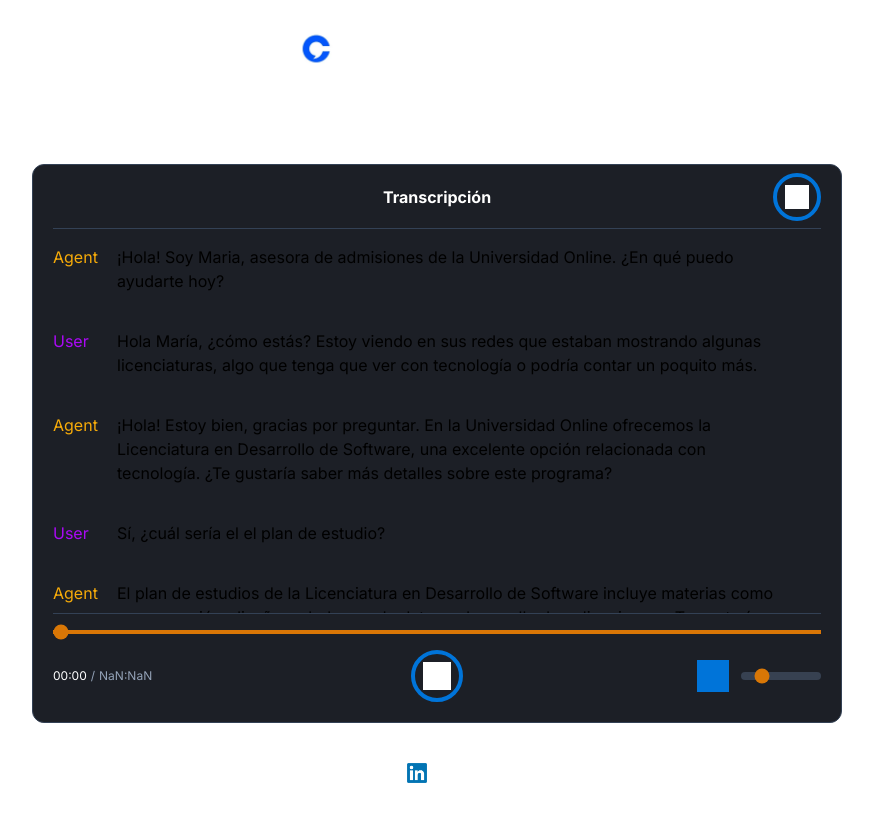
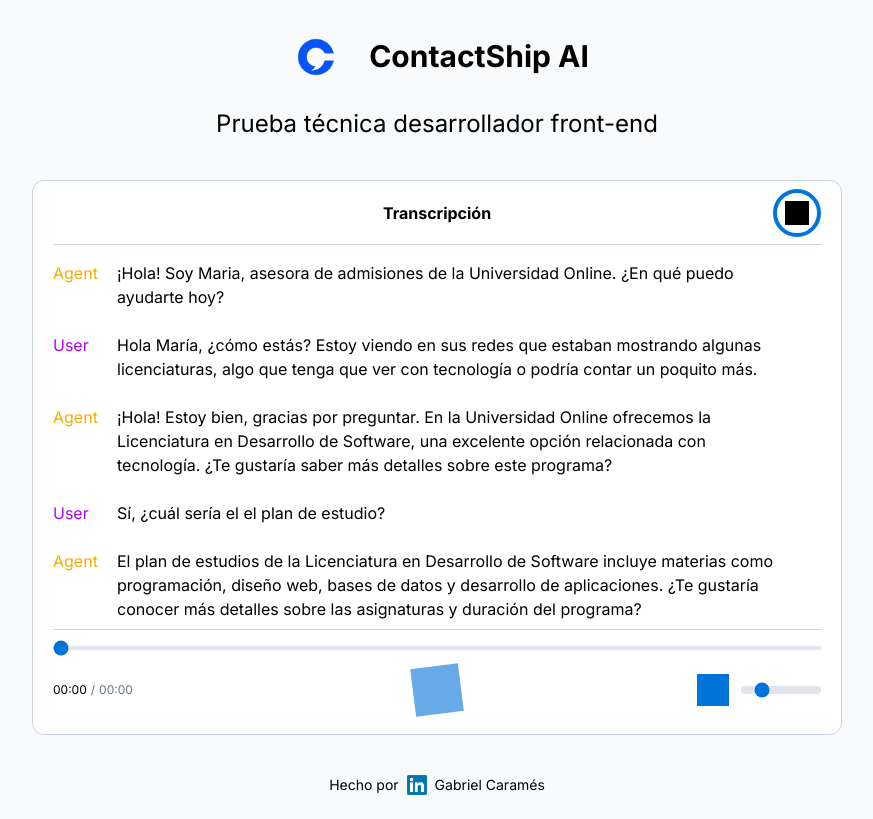
Before and after one commit to GabrielCarames/contact-ship-ai-prueba-tecnica-frontend, a Next.js app: page / in a window 1280 px wide. Shown: the whole page, without its empty margins (203-1076 px from the left). Built offline with nearby package versions, Linux system fonts and the light colour scheme.

Commit message:
feat: add light mode

```diff
--- a/src/app/globals.css
+++ b/src/app/globals.css
@@ -8,10 +8,18 @@
   --buffered-left: 0;
 }
 
-.active-content > p {
-  background-color: #0074d9;
+.progress-bar::-webkit-slider-thumb {
+  z-index: 4;
+  position: relative;
 }
 
-* {
-  transition-duration: 300ms;
+.progress-bar::before {
+  transform: scaleX(var(--progress-width));
+  z-index: 3;
 }
+
+.progress-bar::after {
+  transform: scaleX(var(--buffered-width));
+  transform-origin: left;
+  z-index: 2;
+}
--- a/src/app/page.tsx
+++ b/src/app/page.tsx
@@ -4,7 +4,7 @@ import Header from "@/components/Header"
 
 export default function HomePage() {
   return (
-    <main className="w-full bg-white dark:bg-bunker min-h-screen flex justify-center items-center flex-col gap-10 p-2 py-6">
+    <main className="w-full bg-slate-50 dark:bg-bunker min-h-screen flex justify-center items-center flex-col gap-10 p-2 py-6 dark:text-white">
       <Header />
       <AudioWithTranscription />
       <Footer />
--- a/src/components/AudioWithTranscription.tsx
+++ b/src/components/AudioWithTranscription.tsx
@@ -3,8 +3,8 @@ import Transcription from "@/components/Transcription"
 import transcription from "../utils/transcription.json"
 import { TranscriptionJSONProps } from "@/types"
 import useAudio from "@/hooks/useAudio"
+import CustomAudioPlayer from "./CustomAudioPlayer"
 
-import CustomAudioPlayer from "./CustomAudioPlayer"
 export default function AudioWithTranscription() {
   const { audioRef, contentRef, playFromTime, isPlaying, setIsPlaying } =
     useAudio({
@@ -12,7 +12,7 @@ export default function AudioWithTranscription() {
     })
 
   return (
-    <section className="flex flex-col bg-shark p-5 pt-0 rounded-xl border border-slate-700">
+    <section className="flex flex-col bg-white dark:bg-shark p-5 pt-0 rounded-xl border border-slate-300 dark:border-slate-700">
       <Transcription
         transcription={transcription as TranscriptionJSONProps[]}
         contentRef={contentRef}
--- a/src/components/CustomAudioPlayer.tsx
+++ b/src/components/CustomAudioPlayer.tsx
@@ -24,16 +24,19 @@ export default function CustomAudioPlayer({
     handleVolumeChange,
     handleAudioChange,
     setCurrrentProgress,
-    setVolume
+    setVolume,
+    currentAudioRef,
+    handleDurationChange
   } = useCustomAudioPlayer({ audioRef, isPlaying, setIsPlaying })
 
   return (
-    <div className="border-t border-t-slate-700 pt-5">
-      <div className="bg-dark-1 text-slate-400 relative">
+    <div className="border-t border-t-slate-300 dark:border-t-slate-700 pt-5">
+      <div className="bg-dark-1 text-slate-500 dark:text-slate-400 relative">
         <audio
-          ref={audioRef}
+          ref={currentAudioRef}
           preload="metadata"
           autoPlay={false}
+          onLoadedMetadata={handleDurationChange}
           onTimeUpdate={e => {
             setCurrrentProgress(e.currentTarget.currentTime)
             handleBufferProgress(e)
@@ -51,8 +54,8 @@ export default function CustomAudioPlayer({
         />
         <div className="grid grid-cols-3 items-center pt-4">
           <p className="text-xs flex gap-1">
-            <span className="text-white">{elapsedDisplay}</span>/
-            <span>{durationDisplay}</span>
+            <span className="text-black dark:text-white">{elapsedDisplay}</span>
+            /<span>{durationDisplay}</span>
           </p>
           <div className="flex items-center gap-4 justify-self-center">
             <IconButton
@@ -61,14 +64,14 @@ export default function CustomAudioPlayer({
               aria-label={isPlaying ? "Pause" : "Play"}
             >
               {!isReady && src ? (
-                <span className="icon-[mdi--loading] bg-mediumslateblue size-12" />
+                <span className="icon-[mdi--loading] bg-mediumslateblue size-12 animate-spin" />
               ) : isPlaying ? (
-                <div className="border-4 border-mediumslateblue rounded-full p-2 flex justify-center items-center">
-                  <span className="icon-[ic--outline-pause] bg-white size-7" />
+                <div className="border-4 border-mediumslateblue rounded-full p-2 flex justify-center items-center hover:bg-mediumslateblue group duration-300">
+                  <span className="icon-[ic--outline-pause] bg-black dark:bg-white size-5 sm:size-7 group-hover:bg-white group-hover:dark:bg-black" />
                 </div>
               ) : (
-                <div className="border-4 border-mediumslateblue rounded-full p-2 flex justify-center items-center">
-                  <span className="icon-[ic--baseline-play-arrow] bg-white size-7" />
+                <div className="border-4 border-mediumslateblue rounded-full p-2 flex justify-center items-center hover:bg-mediumslateblue group duration-300">
+                  <span className="icon-[ic--baseline-play-arrow] bg-black dark:bg-white size-5 sm:size-7 group-hover:bg-white group-hover:dark:bg-black" />
                 </div>
               )}
             </IconButton>
@@ -79,9 +82,9 @@ export default function CustomAudioPlayer({
               aria-label={volume === 0 ? "unmute" : "mute"}
             >
               {volume === 0 ? (
-                <span className="icon-[ic--baseline-volume-off] bg-mediumslateblue size-8" />
+                <span className="icon-[ic--baseline-volume-off] bg-mediumslateblue size-6 sm:size-8 hover:scale-105 duration-300" />
               ) : (
-                <span className="icon-[ic--baseline-volume-up] bg-mediumslateblue size-8" />
+                <span className="icon-[ic--baseline-volume-up] bg-mediumslateblue size-6 sm:size-8 hover:scale-105 duration-300" />
               )}
             </IconButton>
             <VolumeInput volume={volume} onVolumeChange={handleVolumeChange} />
--- a/src/components/Footer.tsx
+++ b/src/components/Footer.tsx
@@ -4,7 +4,7 @@ import Link from "next/link"
 export default function Footer() {
   return (
     <footer>
-      <p className="text-white flex text-sm items-center text-center">
+      <p className="flex text-sm items-center text-center">
         Hecho por
         <Link
           href="https://www.linkedin.com/in/gabrielcarames/"
--- a/src/components/Header.tsx
+++ b/src/components/Header.tsx
@@ -2,12 +2,12 @@ import Image from "next/image"
 
 export default function Header() {
   return (
-    <header className="text-white flex flex-col gap-5 text-center">
+    <header className="flex flex-col gap-5 text-center">
       <div className="flex gap-5 items-center self-center">
         <Image
-          src="/media/contact-ship-ai-logo.webp"
+          src="/media/contact-ship-ai-logo.png"
           alt="Logo de ContactShip AI"
-          className="size-10 sm:size-12"
+          className="size-14 sm:size-16"
           width={50}
           height={50}
         />
--- a/src/components/Transcription.tsx
+++ b/src/components/Transcription.tsx
@@ -11,7 +11,7 @@ export default function Transcription({
     <section className="flex flex-col gap-0">
       <TranscriptionHeader />
       <ul
-        className="flex flex-col gap-2 sm:gap-5 max-w-screen-md max-h-96 overflow-y-scroll scrollbar-thin scrollbar-thumb-mediumslateblue scrollbar-track-mercury dark:scrollbar-track-bunker pr-5 py-2"
+        className="flex flex-col gap-2 text-black dark:text-white max-w-screen-md max-h-96 overflow-y-scroll scrollbar-thin scrollbar-thumb-mediumslateblue scrollbar-track-mercury dark:scrollbar-track-bunker pr-5 py-2"
         ref={contentRef}
       >
         {transcription.map(content => (
--- a/src/components/TranscriptionHeader.tsx
+++ b/src/components/TranscriptionHeader.tsx
@@ -4,18 +4,18 @@ export default function TranscriptionHeader() {
   const { handleChangeTheme, theme } = useThemeSwitcher()
 
   return (
-    <header className="border-b border-b-slate-700 w-full flex justify-center relative items-center h-16">
-      <h3 className="text-center text-white font-bold text-sm sm:text-base">
+    <header className="border-b border-b-slate-300 dark:border-b-slate-700 w-full flex justify-center relative items-center h-16">
+      <h3 className="text-center font-bold text-sm sm:text-base">
         Transcripción
       </h3>
       <button
-        className="absolute right-0 mt-auto border-4 border-mediumslateblue rounded-full bg-transparent p-2 flex justify-center items-center"
+        className="absolute right-0 mt-auto border-4 border-mediumslateblue rounded-full bg-transparent p-2 flex justify-center items-center hover:bg-mediumslateblue group duration-300"
         onClick={handleChangeTheme}
       >
         {theme === "dark" ? (
-          <span className="icon-[ic--outline-wb-sunny] bg-white size-6" />
+          <span className="icon-[ic--sharp-wb-sunny] bg-white size-5 sm:size-6 group-hover:bg-black" />
         ) : (
-          <span className="icon-[ic--outline-mode-night] bg-white size-6" />
+          <span className="icon-[ic--baseline-mode-night] bg-black  size-5 sm:size-6 group-hover:bg-white" />
         )}
       </button>
     </header>
--- a/src/components/TranscriptionItem.tsx
+++ b/src/components/TranscriptionItem.tsx
@@ -7,7 +7,7 @@ export default function TranscriptionItem({
   playFromTime
 }: TranscriptionItemProps) {
   return (
-    <li className="flex text-sm sm:text-base">
+    <li className="flex text-sm sm:text-base group">
       <span
         className={`${
           role === "user" ? "text-darkviolet" : "text-orange"
@@ -16,7 +16,7 @@ export default function TranscriptionItem({
         {role}
       </span>
       <p
-        className="p-2 rounded-xl"
+        className="p-2 rounded-xl group-[.active-content]:bg-mediumslateblue group-[.active-content]:text-white duration-300"
         onClick={() => playFromTime({ currentTime: start })}
       >
         {content}
--- a/src/components/customAudioPlayer/AudioProgressBar.tsx
+++ b/src/components/customAudioPlayer/AudioProgressBar.tsx
@@ -18,7 +18,7 @@ export default function AudioProgressBar(props: AudioProgressBarProps) {
       <input
         type="range"
         name="progress"
-        className={`progress-bar absolute inset-0 w-full m-0 h-full bg-transparent appearance-none cursor-pointer dark:bg-bunker group-hover:h-2 transition-all accent-amber-600 hover:accent-amber-600 before:absolute before:inset-0 before:h-full before:w-full before:bg-amber-600 before:origin-left after:absolute after:h-full after:w-full after:bg-amber-600/50`}
+        className={`progress-bar absolute inset-0 w-full m-0 h-full appearance-none cursor-pointer bg-mercury dark:bg-bunker group-hover:h-2 transition-all accent-mediumslateblue hover:accent-mediumslateblue before:absolute before:inset-0 before:h-full before:w-full before:bg-mediumslateblue before:origin-left after:absolute after:h-full after:w-full after:bg-mediumslateblue/50`}
         style={progressStyles}
         min={0}
         max={duration}
--- a/src/components/customAudioPlayer/VolumeInput.tsx
+++ b/src/components/customAudioPlayer/VolumeInput.tsx
@@ -13,7 +13,7 @@ export default function VolumeInput({
       step={0.05}
       max={1}
       value={volume}
-      className="w-[80px] m-0 h-2 rounded-full accent-amber-600 bg-gray-700 appearance-none cursor-pointer"
+      className="w-[80px] m-0 h-2 rounded-full accent-mediumslateblue bg-mercury dark:bg-gray-700 appearance-none cursor-pointer"
       onChange={e => {
         onVolumeChange(e.currentTarget.valueAsNumber)
       }}
--- a/src/hooks/useCustomAudioPlayer.ts
+++ b/src/hooks/useCustomAudioPlayer.ts
@@ -70,17 +70,12 @@ const useCustomAudioPlayer = ({
     audioRef.current.currentTime = e.currentTarget.valueAsNumber
     setCurrrentProgress(e.currentTarget.valueAsNumber)
   }
-
-  useEffect(() => {
+  const handleDurationChange = () => {
     if (!audioRef.current) return
     const seconds = Math.floor(audioRef.current.duration)
     setDuration(seconds)
     setIsReady(true)
-  }, [])
-
-  useEffect(() => {
-    console.log("playing?")
-  }, [audioRef.current])
+  }
 
   return {
     isReady,
@@ -97,7 +92,9 @@ const useCustomAudioPlayer = ({
     handleVolumeChange,
     handleAudioChange,
     setCurrrentProgress,
-    setVolume
+    setVolume,
+    currentAudioRef: audioRef,
+    handleDurationChange
   }
 }
 
```
Also changed, not shown: public/media/contact-ship-ai-logo.png (added).
